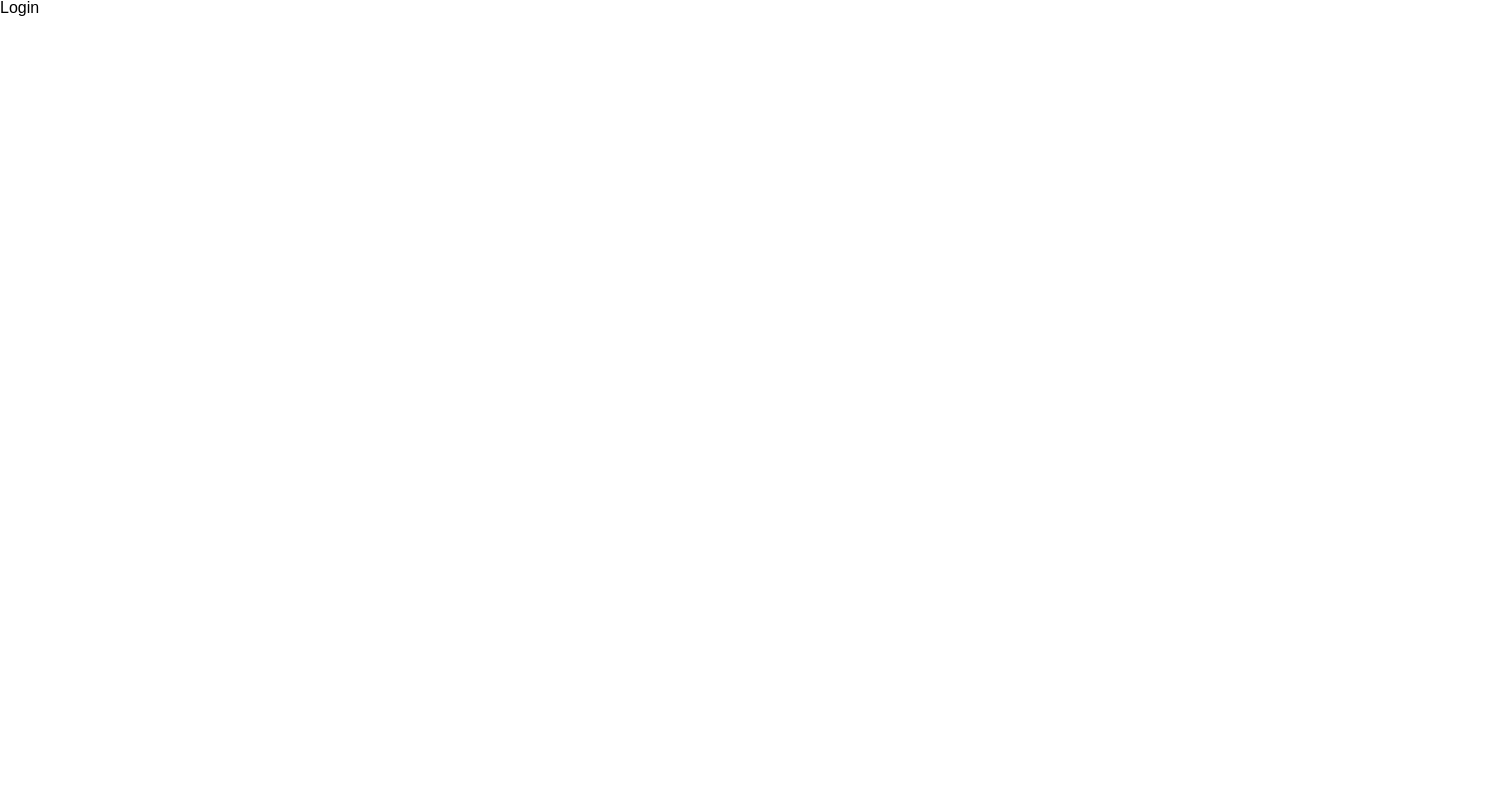
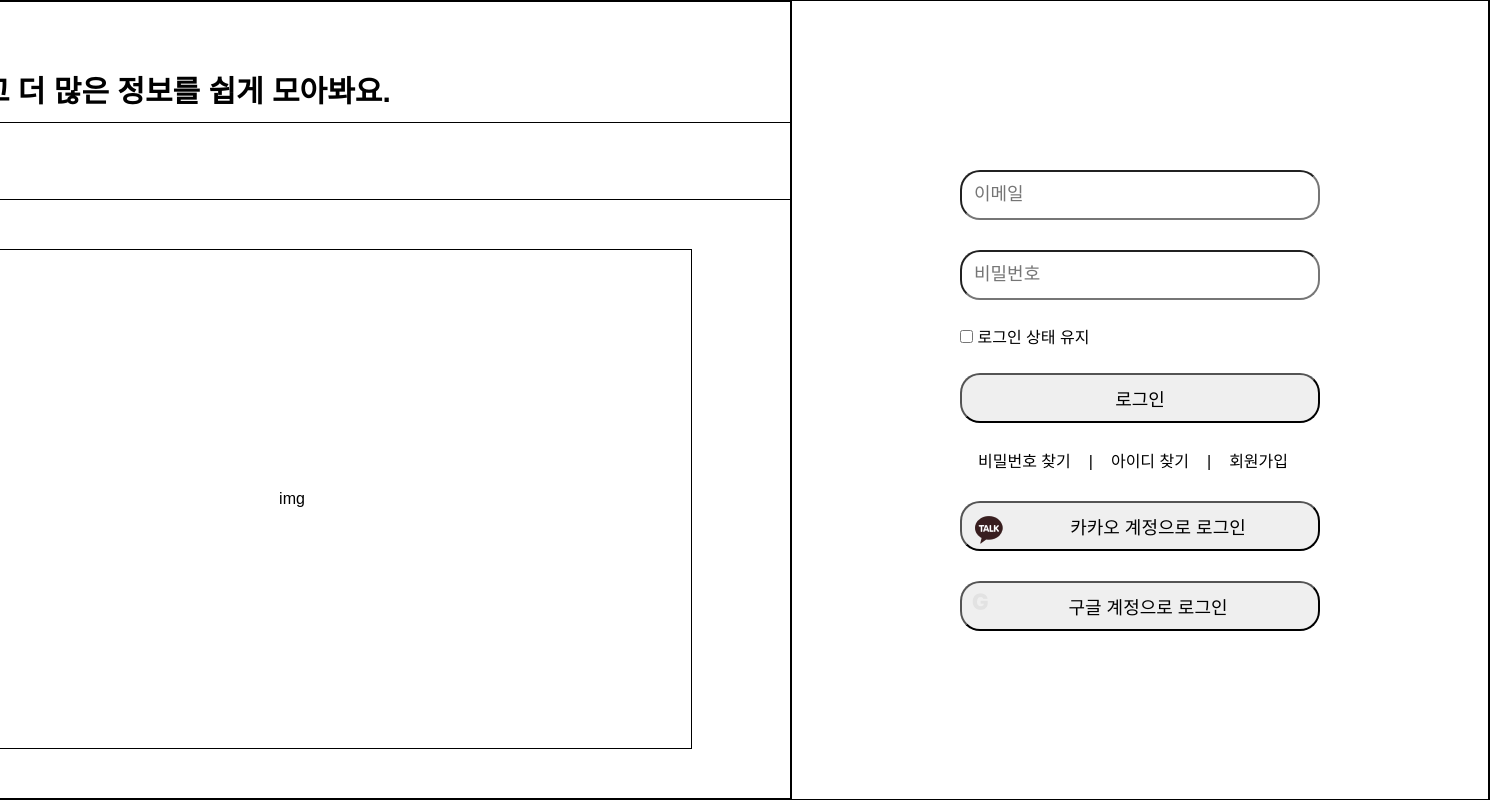
Before and after one commit to gridy-project/moum, a React (Create React App) app: page /login in a window 1280 px wide. Shown: the whole page, 1490 px wide, since content can reach past the window. Built offline with nearby package versions, Linux system fonts and the light colour scheme; a web font is replaced by a local one.

Commit message:
로그인 와이어프레임 구현 #8

```diff
--- a/src/pages/Login.js
+++ b/src/pages/Login.js
@@ -1,7 +1,134 @@
+import styled from "styled-components";
+
+import { useNavigate } from "react-router-dom";
+
 function Login() {
+
+  const navigate = useNavigate();
+
   return (
-    <div>Login</div>
+    <All>
+      <Container>
+        <Leftbox>
+          <Title>
+            <h1>moum</h1>
+            <p>모음에 가입하고 더 많은 정보를 쉽게 모아봐요.</p>
+          </Title>
+          <Imgbox>
+            <p> img </p>
+          </Imgbox>
+        </Leftbox>
+        <Rightbox>
+          <Information>
+            <input type="text" className="id-pw" placeholder="  이메일" /><br />
+            <input type="password" className="id-pw" placeholder="  비밀번호" /><br />
+            <input type="checkbox" className="checkbox" /> 로그인 상태 유지<br />
+            <button className="login-button">로그인</button><br />
+            <br /><span>비밀번호 찾기</span>|
+            <span>아이디 찾기</span>|
+            <span onClick={() => navigate("/register")}>회원가입</span><br /><br />
+            <button className="login-button"><img src="kakao.png" alt="kakao"></img>카카오 계정으로 로그인</button><br />
+            <button className="login-button"><img src="google.png" alt="google"></img>구글 계정으로 로그인</button>
+          </Information>
+        </Rightbox>
+      </Container>
+    </All>
+
   );
 }
 
+const All = styled.div`
+width: 100%;
+height: 100vh;
+display: flex;
+align-items: center;
+justify-content: center;
+`;
+const Container = styled.div`
+width: 1700px;
+height: 800px;
+border : 1px solid black;
+display: flex;
+align-items: center;
+justify-content: center;
+`;
+const Leftbox = styled.div`
+width: 1000px;
+height: 800px;
+border : 1px solid black;
+display: flex;
+flex-direction: column;
+justify-content: space-between
+`;
+const Title = styled.div`
+width: 1000px;
+border : 1px solid black;
+h1 {
+  margin-left : 15px;
+  font-size: 60px;
+  font-weight: bold;
+}
+p {
+  margin : 15px;
+  font-size: 30px;
+  font-weight: bold;
+}
+`;
+const Imgbox = styled.div`
+width: 1000px;
+height: 600px;
+border : 1px solid black;
+display: flex;
+align-items: center;
+justify-content: center;
+p {
+  width: 800px;
+  height: 500px;
+  border : 1px solid black;
+  display: flex;
+  align-items: center;
+  justify-content: center;
+}
+`;
+
+const Rightbox = styled.div`
+width: 700px;
+height: 800px;
+border : 1px solid black;
+display: flex;
+align-items: center;
+justify-content: center;
+`;
+
+const Information = styled.div`
+width: 360px;
+
+.id-pw {
+  width: 360px;
+  height: 50px;
+  border-radius: 20px;
+  margin: 15px auto;
+  font-size: 18px;
+}
+.checkbox {
+  margin : 15px auto;
+}
+.login-button {
+  width: 360px;
+  height: 50px;
+  border-radius: 20px;
+  margin: 15px auto;
+  font-size: 18px;
+  padding: 10px;
+  cursor: pointer;
+}
+span {
+  margin: 18px;
+  cursor: pointer;
+}
+img {
+  float: left;
+}
+`;
+
 export default Login;
```
Also changed, not shown: public/google.png (added), public/kakao.png (added).
